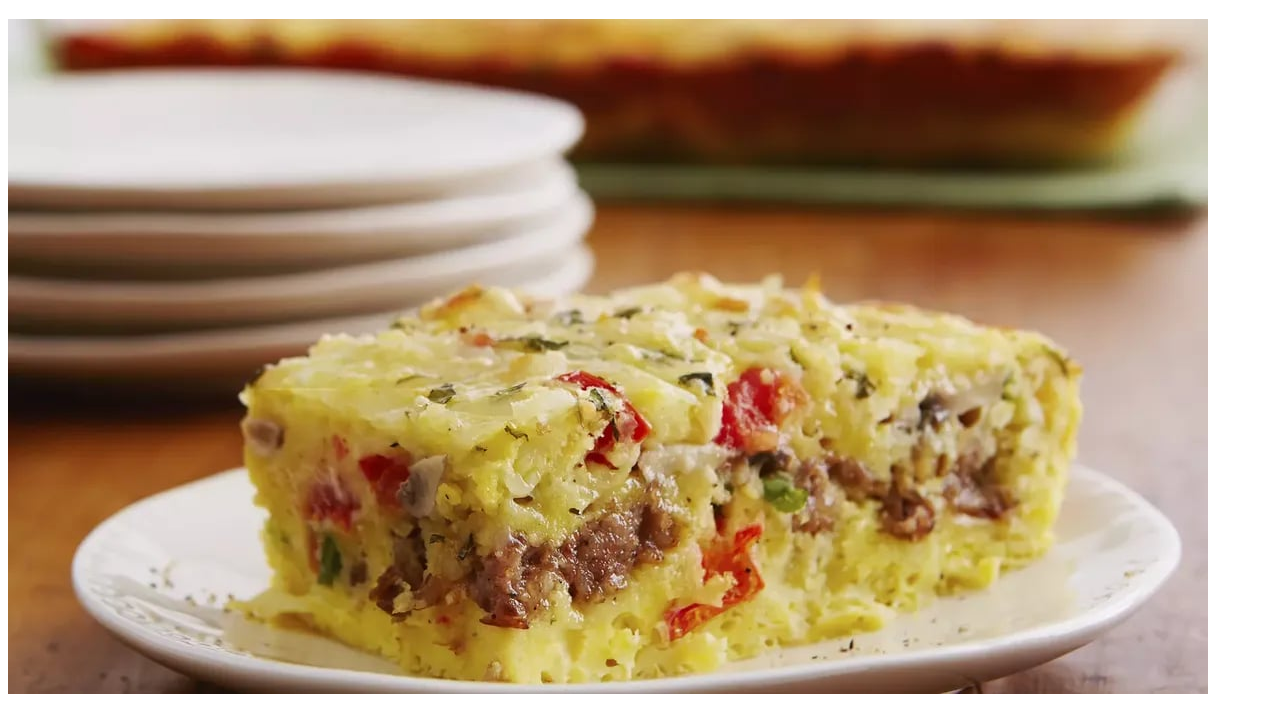
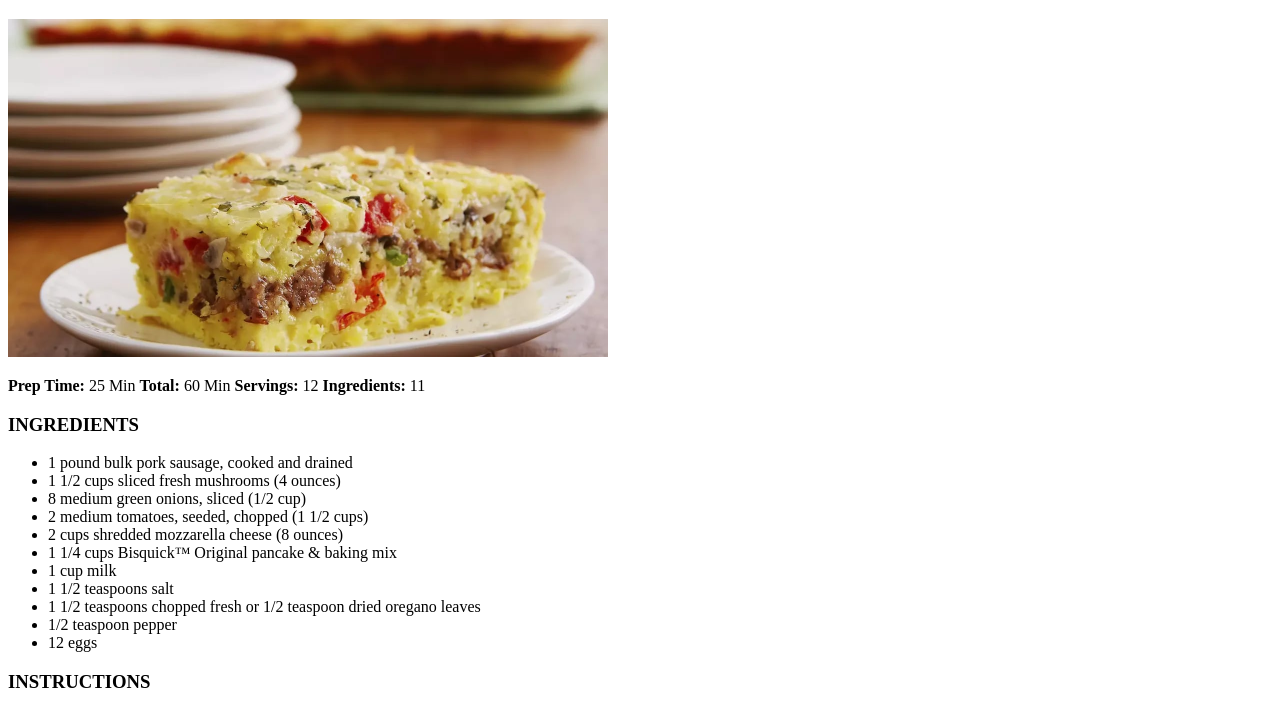
Before and after one commit to ItzEkans/odin-recipes, a plain HTML site: page site/recipes/cheesy_sausage_and_egg_bake.html in a window 1280 px wide. Shown: the part 61-770 px from the top of the page. Drawn offline with Linux system fonts and the light colour scheme.

Commit message:
Update formatting for first recipe
Image size reduced for Cheesy Sausage and Egg Bake

Basic information spacing

```diff
--- a/site/recipes/cheesy_sausage_and_egg_bake.html
+++ b/site/recipes/cheesy_sausage_and_egg_bake.html
@@ -7,8 +7,8 @@
 </head>
 <body>
     <h1>Cheesy Sausage and Egg Bake</h1>
-    <img src="../images/cheesy_sausage_and_egg_bake.png">
-    <p><b>Prep Time: </b>25 Min    <b>Total: </b>60 Min    <b>Servings: </b>12    <b>Ingredients: </b>11</p>
+    <img src="../images/cheesy_sausage_and_egg_bake.png" alt="Image of Cheesy Sausage and Egg Bake" height="338" width="600">
+    <p><b>Prep Time: </b>25 Min <b>   Total: </b>60 Min <b>   Servings: </b>12 <b>   Ingredients: </b>11</p>
     <h3>INGREDIENTS</h3>
     <ul>
         <li>1 pound bulk pork sausage, cooked and drained</li>
```
